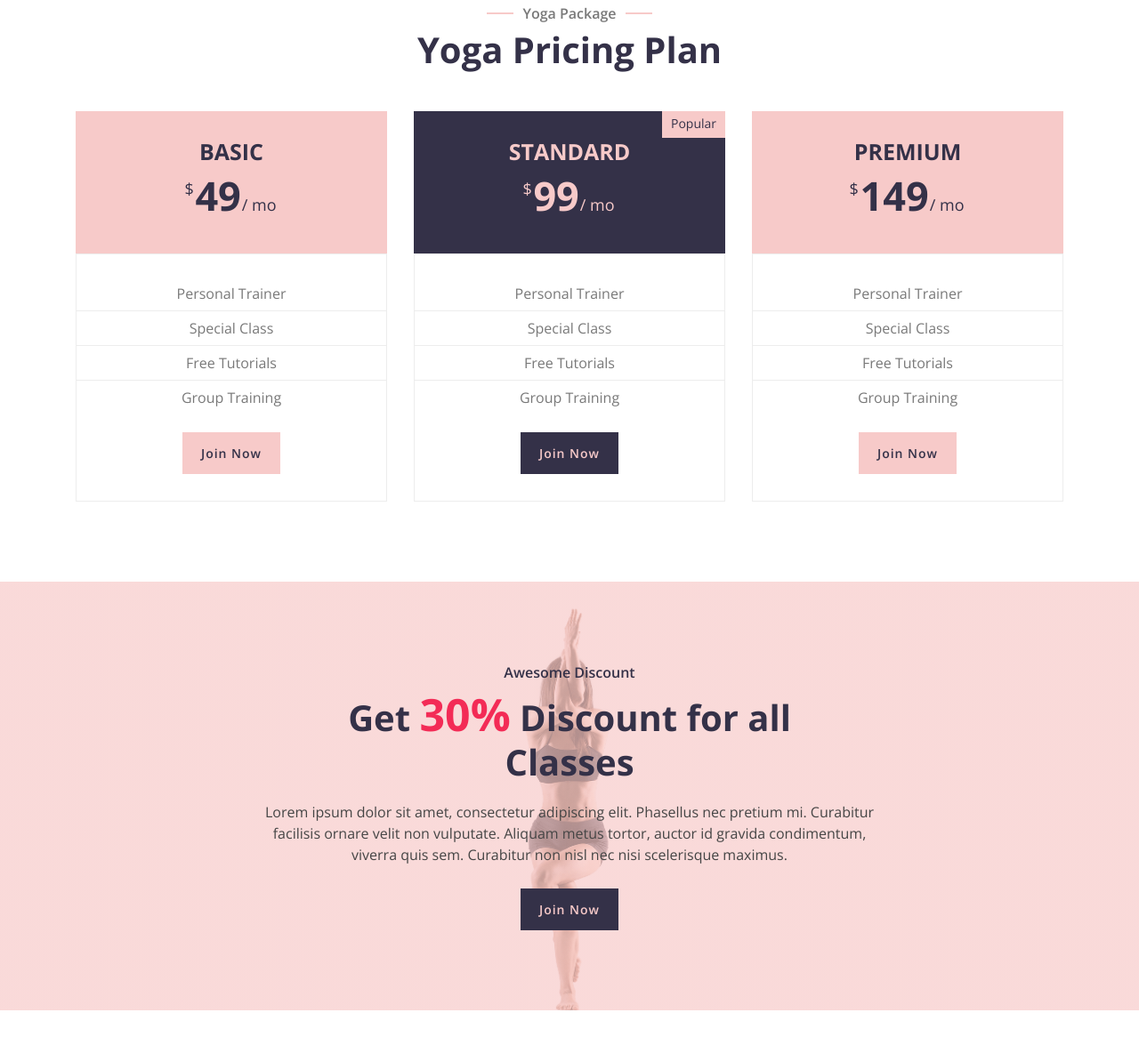
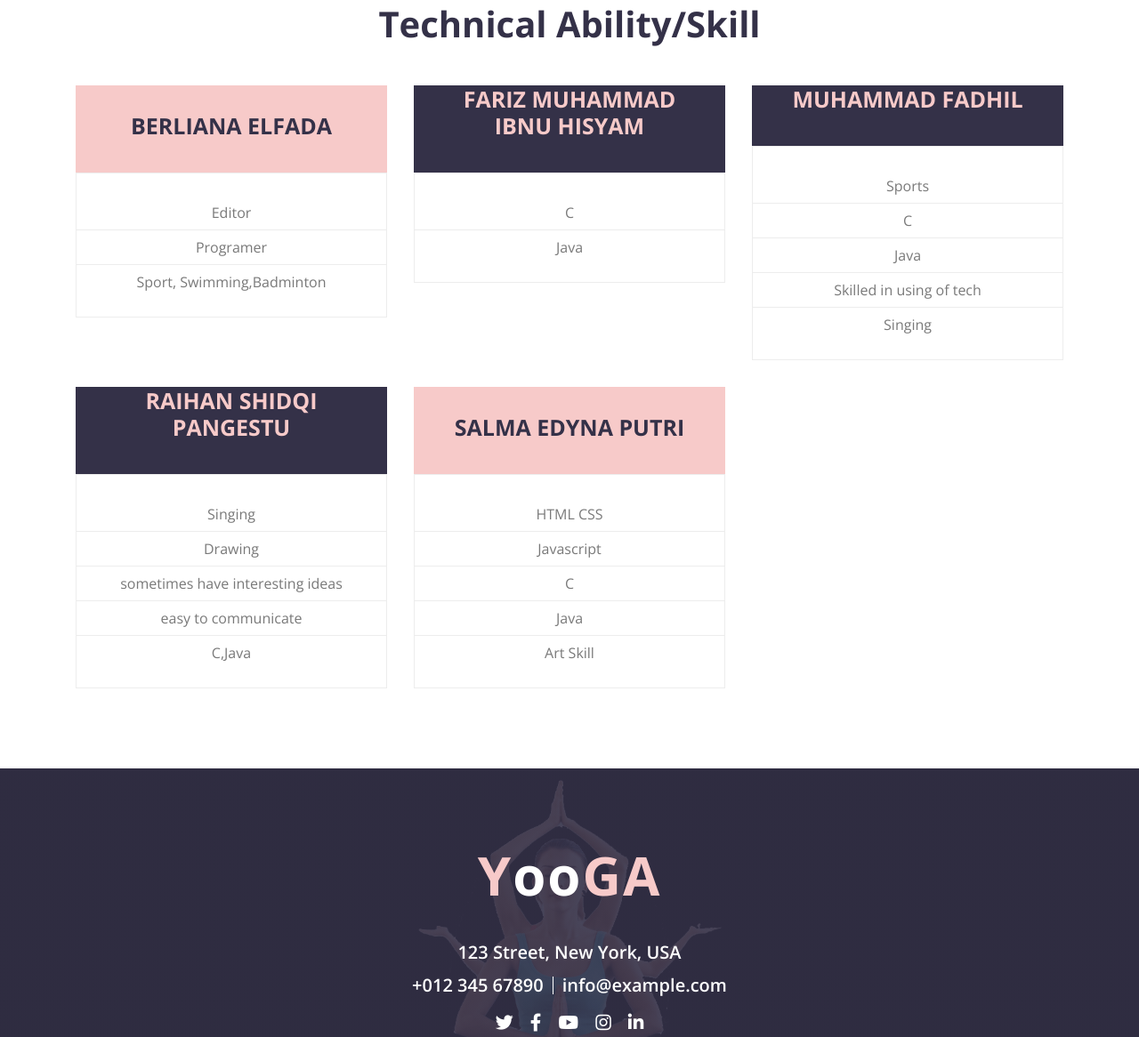
Before and after one commit to salmaep/webA5.github.io, a plain HTML site: page price.html in a window 1280 px wide. Shown: the part 475-1641 px from the top of the page at 89% size. Drawn offline with nearby package versions, Linux system fonts and the light colour scheme.

Commit message:
updateskill

```diff
--- a/price.html
+++ b/price.html
@@ -108,37 +108,34 @@
         <!-- Page Header End -->
 
 
-        <!-- Price Start -->
+
+       <!-- Price Start -->
         <div class="price">
             <div class="container">
                 <div class="section-header text-center wow zoomIn" data-wow-delay="0.1s">
-                    <p>Yoga Package</p>
-                    <h2>Yoga Pricing Plan</h2>
+                    <h2>Technical Ability/Skill</h2>
                 </div>
                 <div class="row">
                     <div class="col-md-4 wow fadeInUp" data-wow-delay="0.0s">
                         <div class="price-item">
                             <div class="price-header">
                                 <div class="price-title">
-                                    <h2>Basic</h2>
+                                    <h2>Berliana Elfada</h2>
                                 </div>
                                 <div class="price-prices">
-                                    <h2><small>$</small>49<span>/ mo</span></h2>
                                 </div>
                             </div>
                             <div class="price-body">
                                 <div class="price-description">
                                     <ul>
-                                        <li>Personal Trainer</li>
-                                        <li>Special Class</li>
-                                        <li>Free Tutorials</li>
-                                        <li>Group Training</li>
+                                        <li>Editor</li>
+                                        <li>Programer</li>
+                                        <li>Sport, Swimming,Badminton</li>
                                     </ul>
                                 </div>
                             </div>
                             <div class="price-footer">
                                 <div class="price-action">
-                                    <a class="btn" href="">Join Now</a>
                                 </div>
                             </div>
                         </div>
@@ -147,55 +144,105 @@
                         <div class="price-item featured-item">
                             <div class="price-header">
                                 <div class="price-status">
-                                    <span>Popular</span>
                                 </div>
                                 <div class="price-title">
-                                    <h2>Standard</h2>
+                                    <h2>Fariz Muhammad Ibnu Hisyam</h2>
                                 </div>
                                 <div class="price-prices">
-                                    <h2><small>$</small>99<span>/ mo</span></h2>
                                 </div>
                             </div>
                             <div class="price-body">
                                 <div class="price-description">
                                     <ul>
-                                        <li>Personal Trainer</li>
-                                        <li>Special Class</li>
-                                        <li>Free Tutorials</li>
-                                        <li>Group Training</li>
+                                        <li>C</li>
+                                        <li>Java</li>
                                     </ul>
                                 </div>
                             </div>
                             <div class="price-footer">
                                 <div class="price-action">
-                                    <a class="btn" href="">Join Now</a>
                                 </div>
                             </div>
                         </div>
                     </div>
-                    <div class="col-md-4 wow fadeInUp" data-wow-delay="0.6s">
-                        <div class="price-item">
+                     <div class="col-md-4 wow fadeInUp" data-wow-delay="0.3s">
+                        <div class="price-item featured-item">
                             <div class="price-header">
+                                <div class="price-status">
+                                </div>
                                 <div class="price-title">
-                                    <h2>Premium</h2>
+                                    <h2>Muhammad Fadhil</h2>
                                 </div>
                                 <div class="price-prices">
-                                    <h2><small>$</small>149<span>/ mo</span></h2>
                                 </div>
                             </div>
                             <div class="price-body">
                                 <div class="price-description">
                                     <ul>
-                                        <li>Personal Trainer</li>
-                                        <li>Special Class</li>
-                                        <li>Free Tutorials</li>
-                                        <li>Group Training</li>
+                                        <li>Sports</li>
+                                        <li>C</li>
+                                        <li>Java</li>
+                                        <li>Skilled in using of tech</li>
+					<li>Singing</li>
                                     </ul>
                                 </div>
                             </div>
                             <div class="price-footer">
                                 <div class="price-action">
-                                    <a class="btn" href="">Join Now</a>
+                                </div>
+                            </div>
+                        </div>
+                    </div>
+		     <div class="col-md-4 wow fadeInUp" data-wow-delay="0.3s">
+                        <div class="price-item featured-item">
+                            <div class="price-header">
+                                <div class="price-status">
+                                </div>
+                                <div class="price-title">
+                                    <h2>Raihan Shidqi Pangestu</h2>
+                                </div>
+                                <div class="price-prices">
+                                </div>
+                            </div>
+                            <div class="price-body">
+                                <div class="price-description">
+                                    <ul>
+                                        <li>Singing</li>
+                                        <li>Drawing</li>
+                                        <li>sometimes have interesting ideas</li>
+                                        <li>easy to communicate</li>
+					<li>C,Java</li>
+                                    </ul>
+                                </div>
+                            </div>
+                            <div class="price-footer">
+                                <div class="price-action">
+                                </div>
+                            </div>
+                        </div>
+                    </div>
+		    <div class="col-md-4 wow fadeInUp" data-wow-delay="0.0s">
+                        <div class="price-item">
+                            <div class="price-header">
+                                <div class="price-title">
+                                    <h2>Salma Edyna Putri</h2>
+                                </div>
+                                <div class="price-prices">
+                                </div>
+                            </div>
+                            <div class="price-body">
+                                <div class="price-description">
+                                    <ul>
+                                        <li>HTML CSS</li>
+                                        <li>Javascript</li>
+                                        <li>C</li>
+                                        <li>Java</li>
+					<li>Art Skill</li>
+                                    </ul>
+                                </div>
+                            </div>
+                            <div class="price-footer">
+                                <div class="price-action">
                                 </div>
                             </div>
                         </div>
@@ -205,23 +252,6 @@
         </div>
         <!-- Price End -->
 
-
-        <!-- Discount Start -->
-        <div class="discount wow zoomIn" data-wow-delay="0.1s" style="margin-bottom: 90px;">
-            <div class="container">
-                <div class="section-header text-center">
-                    <p>Awesome Discount</p>
-                    <h2>Get <span>30%</span> Discount for all Classes</h2>
-                </div>
-                <div class="container discount-text">
-                    <p>
-                        Lorem ipsum dolor sit amet, consectetur adipiscing elit. Phasellus nec pretium mi. Curabitur facilisis ornare velit non vulputate. Aliquam metus tortor, auctor id gravida condimentum, viverra quis sem. Curabitur non nisl nec nisi scelerisque maximus.
-                    </p>
-                    <a class="btn">Join Now</a>
-                </div>
-            </div>
-        </div>
-        <!-- Discount End -->
 
 
         <!-- Footer Start -->
```
Also changed, not shown: class.html (+0 -13 lines).
